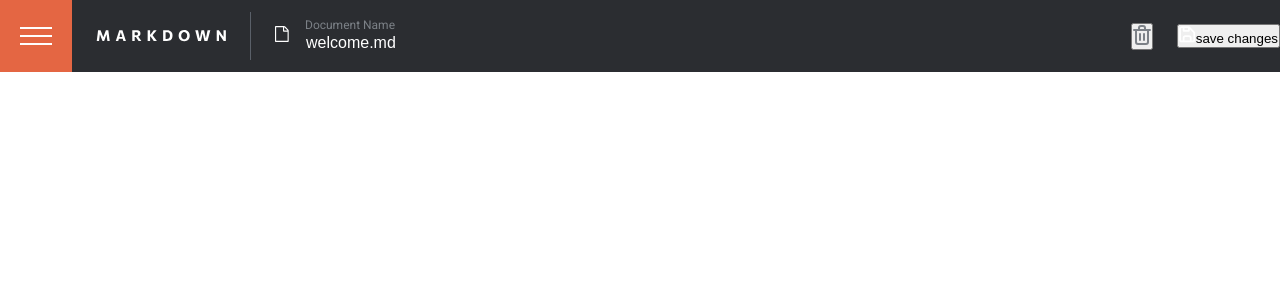
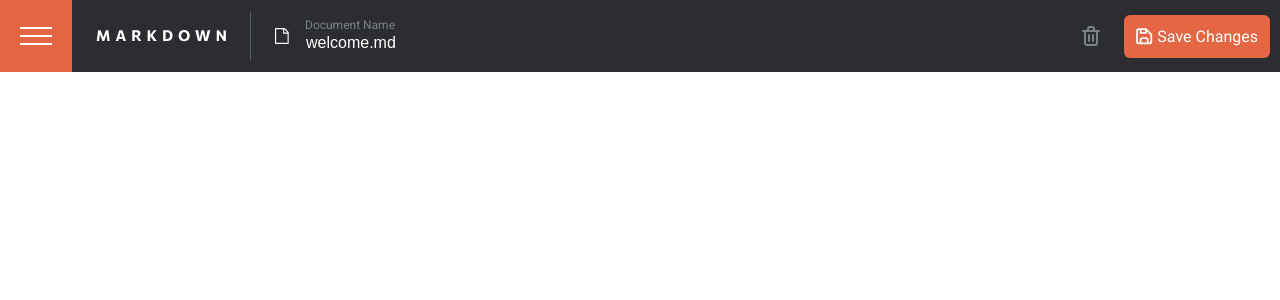
Before and after one commit to DmitryMuzalev/markdown-editor, a React (Vite) app: page / in a window 1280 px wide. Shown: the top 300 px of the page. Built offline with nearby package versions, Linux system fonts and the light colour scheme.

Commit message:
feat: create Logo and Button components

```diff
--- a/package.json
+++ b/package.json
@@ -13,7 +13,8 @@
   "dependencies": {
     "clsx": "^2.1.1",
     "react": "^18.3.1",
-    "react-dom": "^18.3.1"
+    "react-dom": "^18.3.1",
+    "react-responsive": "^10.0.0"
   },
   "devDependencies": {
     "@eslint/js": "^9.9.0",
--- a/src/components/Header/Header.jsx
+++ b/src/components/Header/Header.jsx
@@ -1,51 +1,57 @@
-import { Button } from "../UI/Button/Button";
-import styles from "./Header.module.scss";
+import { Button } from '../UI/Button/Button';
+import styles from './Header.module.scss';
 
-import SaveIcon from "../../assets/icon-save.svg";
-import DeleteIcon from "../../assets/icon-delete.svg";
-import DocumentIcon from "../../assets/icon-document.svg";
-import LogoIcon from "../../assets/logo.svg";
-import { useState } from "react";
-import clsx from "clsx";
+import SaveIcon from '../../assets/icon-save.svg';
+import DeleteIcon from '../../assets/icon-delete.svg';
+import DocumentIcon from '../../assets/icon-document.svg';
+
+import { useState } from 'react';
+import clsx from 'clsx';
+import { Logo } from '../Logo/Logo';
+import { useMediaQuery } from 'react-responsive';
 
 function Header() {
+  const isSmallDesktop = useMediaQuery({ query: '(max-width: 992px)' });
   return (
     <div className={styles.header}>
       <MenuButton />
-      <HeaderLogo />
+      {!isSmallDesktop && <Logo />}
       <FileName />
-      <Button>
-        <img src={DeleteIcon} alt="delete file" />
-      </Button>
-      <Button>
-        <img src={SaveIcon} alt="save changes" />
-        <span>save changes</span>
-      </Button>
+      <HeaderButtons />
     </div>
   );
 }
 
 function FileName() {
+  const isTablet = useMediaQuery({ query: '(max-width: 768px)' });
   return (
     <div className={styles.fileName}>
       <div className={styles.fileNameIcon}>
         <img src={DocumentIcon} alt="file" />
       </div>
       <div className={styles.fileNameField}>
-        <label htmlFor="fileName">document name</label>
-        <input type="text" id="fileName" value={"welcome.md"} />
+        {!isTablet && <label htmlFor="fileName">document name</label>}
+        <input type="text" id="fileName" value={'welcome.md'} />
       </div>
     </div>
   );
 }
 
-function HeaderLogo() {
+function HeaderButtons() {
+  const isTablet = useMediaQuery({ query: '(max-width: 768px)' });
   return (
-    <div className={styles.headerLogo}>
-      <img src={LogoIcon} alt="logo" />
+    <div className={styles.headerButtons}>
+      <Button>
+        <img src={DeleteIcon} alt="delete file" />
+      </Button>
+      <Button type="primary">
+        <img src={SaveIcon} alt="save changes" />
+        {!isTablet && <span>save changes</span>}
+      </Button>
     </div>
   );
 }
+
 function MenuButton() {
   const [isOpenedMenu, setIsOpenedMenu] = useState(false);
 
--- a/src/components/Header/Header.module.scss
+++ b/src/components/Header/Header.module.scss
@@ -1,9 +1,21 @@
 .header {
-  font-family: "Roboto";
   display: flex;
   align-items: center;
   column-gap: 1.5rem;
   background-color: var(--natural-300);
+  padding-right: 0.625rem;
+
+  &Buttons {
+    display: flex;
+    align-items: center;
+    column-gap: 0.75rem;
+  }
+
+  @media (max-width: 480px) {
+    &Buttons {
+      column-gap: 0.5rem;
+    }
+  }
 }
 
 .menuButton {
@@ -55,6 +67,11 @@
       transform-origin: 15% 95%;
     }
   }
+
+  @media (max-width: 768px) {
+    height: 3.5rem;
+    width: 3.5rem;
+  }
 }
 
 .fileName {
@@ -62,8 +79,14 @@
   align-items: center;
   column-gap: 1rem;
   flex-grow: 1;
-  padding: 0.375rem 1.5rem;
+  padding: 0.375rem 0 0.375rem 1.5rem;
   border-left: 1px solid var(--natural-500);
+
+  &Icon {
+    display: flex;
+    align-items: center;
+    justify-content: center;
+  }
 
   &Field {
     display: flex;
@@ -75,7 +98,7 @@
       font-size: 0.75rem;
     }
     input {
-      font-size: 1rem;
+      font-size: inherit;
       border: 1px solid transparent;
       outline: none;
       color: inherit;
@@ -87,4 +110,20 @@
       }
     }
   }
+
+  @media (max-width: 992px) {
+    padding: 0.375rem 0;
+    border-left: none;
+  }
+
+  @media (max-width: 480px) {
+    column-gap: 0.75rem;
+
+    &Field {
+      input {
+        width: 100%;
+        min-width: 125px;
+      }
+    }
+  }
 }
--- /dev/null
+++ b/src/components/Logo/Logo.jsx
@@ -0,0 +1,11 @@
+import styles from './Logo.module.scss';
+import LogoIcon from '../../assets/logo.svg';
+
+function Logo() {
+  return (
+    <div className={styles.logo}>
+      <img src={LogoIcon} alt="logo" />
+    </div>
+  );
+}
+export { Logo };
--- /dev/null
+++ b/src/components/Logo/Logo.module.scss
@@ -0,0 +1,5 @@
+.logo {
+  display: flex;
+  align-items: center;
+  justify-content: center;
+}
--- a/src/components/UI/Button/Button.jsx
+++ b/src/components/UI/Button/Button.jsx
@@ -1,8 +1,13 @@
-import styles from "./Button.module.scss";
+import clsx from 'clsx';
+import styles from './Button.module.scss';
 
-function Button({ children, cb = () => {} }) {
+function Button({ children, cb = () => {}, type = 'default' }) {
+  const buttonStyles = clsx(
+    styles.button,
+    type === 'primary' && styles.buttonPrimary
+  );
   return (
-    <button className={styles.button} onClick={cb}>
+    <button className={buttonStyles} onClick={cb}>
       {children}
     </button>
   );
--- a/src/components/UI/Button/Button.module.scss
+++ b/src/components/UI/Button/Button.module.scss
@@ -1,2 +1,23 @@
 .button {
+  cursor: pointer;
+  display: flex;
+  justify-content: center;
+  align-items: center;
+  column-gap: 0.25rem;
+  background-color: transparent;
+  border-radius: 0.375rem;
+  border: none;
+  padding: 0.75rem;
+  font-family: inherit;
+  font-size: inherit;
+  transition: all 0.3s;
+
+  &Primary {
+    background-color: var(--primary-100);
+    color: var(--white);
+    text-transform: capitalize;
+    &:hover {
+      background-color: var(--primary-200);
+    }
+  }
 }
--- a/src/index.scss
+++ b/src/index.scss
@@ -8,9 +8,14 @@
 }
 
 //_Import fonts:
-@import url("https://fonts.googleapis.com/css2?family=Roboto+Mono:ital,wght@0,100..700;1,100..700&display=swap");
-@import url("https://fonts.googleapis.com/css2?family=Roboto+Slab:wght@100..900&display=swap");
-@import url("https://fonts.googleapis.com/css2?family=Roboto:wght@100;300;400;500;700;900&display=swap");
+/* font-family: "Roboto Mono", monospace; */
+@import url('https://fonts.googleapis.com/css2?family=Roboto+Mono:ital,wght@0,100..700;1,100..700&display=swap');
+
+/* font-family: "Roboto Slab", serif; */
+@import url('https://fonts.googleapis.com/css2?family=Roboto+Slab:wght@100..900&display=swap');
+
+/* font-family: "Roboto", sans-serif; */
+@import url('https://fonts.googleapis.com/css2?family=Roboto:wght@100;300;400;500;700;900&display=swap');
 
 :root {
   //_Colors:
@@ -28,10 +33,19 @@
   --primary-200: #f39765;
 
   --white: #ffffff;
+
+  //_Fonts:
+  --ff-rb: 'Roboto', sans-serif;
+  --ff-rb-mono: 'Roboto Mono', monospace;
+  --ff-rb-slab: 'Roboto Slab', serif;
 }
 
-body[data-theme="light"] {
+body {
+  font-family: var(--ff-rb);
 }
 
-body[data-theme="dark"] {
+body[data-theme='light'] {
 }
+
+body[data-theme='dark'] {
+}
```
Also changed, not shown: 1 other file (tests, documents, lock files or other folders).
